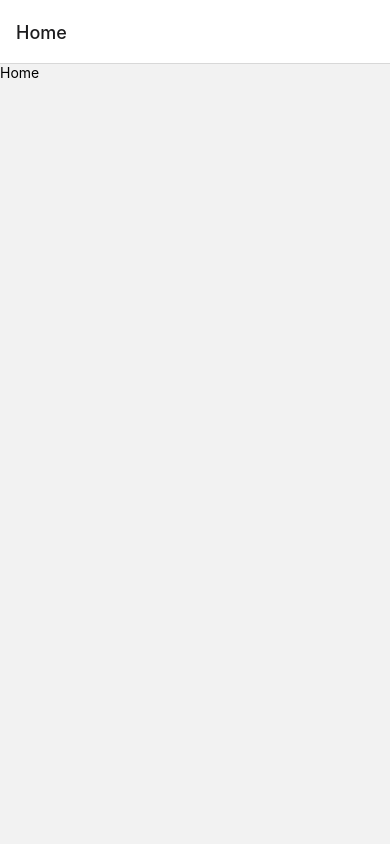
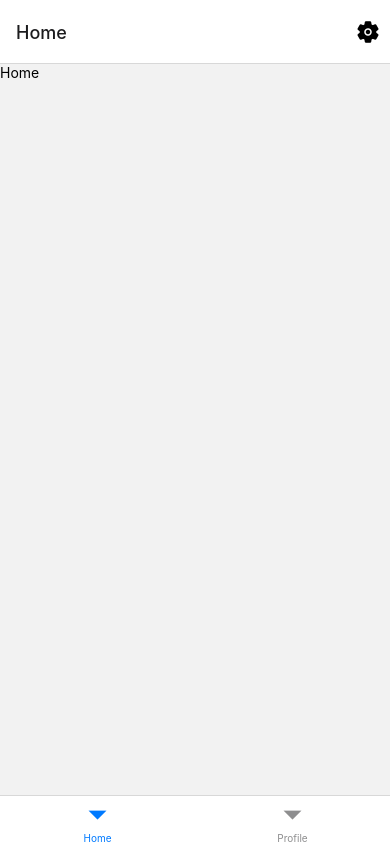
Before and after one commit to ansh/a3-expo, a React Native app: screen /Home in a window 390 px wide. Built offline with nearby package versions, Linux system fonts and the light colour scheme.

Commit message:
add types and tabs navigation

```diff
--- a/package.json
+++ b/package.json
@@ -9,6 +9,7 @@
     "web": "expo start --web"
   },
   "dependencies": {
+    "@react-navigation/bottom-tabs": "^6.5.8",
     "@react-navigation/native": "^6.1.7",
     "@react-navigation/native-stack": "^6.9.13",
     "expo": "^49.0.7",
--- a/src/navigation/navigation.tsx
+++ b/src/navigation/navigation.tsx
@@ -1,17 +1,44 @@
 import { NavigationContainer } from "@react-navigation/native";
 import { createNativeStackNavigator } from "@react-navigation/native-stack";
-import Home from "../screens/home/Home";
+import { createBottomTabNavigator } from "@react-navigation/bottom-tabs";
+import { RootStackParamList, TabStackParamList } from "./types";
+import Home, { HomeHeaderRight } from "../screens/home/Home";
+import Profile from "../screens/profile/Profile";
+import Settings from "../screens/settings/Settings";
 
-const Stack = createNativeStackNavigator<RootStackParamList>();
+const RootStack = createNativeStackNavigator<RootStackParamList>();
+const TabsStack = createBottomTabNavigator<TabStackParamList>();
 
 const Navigation = () => {
   return (
     <NavigationContainer>
-      <Stack.Navigator>
-        <Stack.Screen name="Home" component={Home} />
-      </Stack.Navigator>
+      <RootNavigation />
     </NavigationContainer>
   );
 };
 
+const RootNavigation = () => {
+  return (
+    <RootStack.Navigator screenOptions={{ headerShown: false }}>
+      <RootStack.Screen name="Tabs" component={TabNavgiation} />
+      <RootStack.Screen name="Settings" component={Settings} />
+    </RootStack.Navigator>
+  );
+};
+
+const TabNavgiation = () => {
+  return (
+    <TabsStack.Navigator>
+      <TabsStack.Screen
+        name="Home"
+        component={Home}
+        options={{
+          headerRight: HomeHeaderRight,
+        }}
+      />
+      <TabsStack.Screen name="Profile" component={Profile} />
+    </TabsStack.Navigator>
+  );
+};
+
 export default Navigation;
--- a/src/screens/home/Home.tsx
+++ b/src/screens/home/Home.tsx
@@ -1,8 +1,9 @@
 import { StyleSheet, Text, View } from "react-native";
-import React from "react";
 import { NativeStackScreenProps } from "@react-navigation/native-stack";
+import { TabStackParamList } from "../../navigation/types";
+import Ionicons from "@expo/vector-icons/Ionicons";
 
-type Props = NativeStackScreenProps<RootStackParamList, "Home">;
+type Props = NativeStackScreenProps<TabStackParamList, "Home">;
 const Home = ({}: Props) => {
   return (
     <View>
@@ -10,7 +11,23 @@ const Home = ({}: Props) => {
     </View>
   );
 };
-
 export default Home;
 
-const styles = StyleSheet.create({});
+export const HomeHeaderRight = (props: {
+  tintColor?: string;
+  pressColor?: string;
+  pressOpacity?: number;
+  labelVisible?: boolean;
+}) => {
+  return (
+    <View>
+      <Ionicons name="settings" size={24} color="black" style={styles.headerRightIcon} />
+    </View>
+  );
+};
+
+const styles = StyleSheet.create({
+  headerRightIcon: {
+    marginRight: 10,
+  },
+});
--- /dev/null
+++ b/src/screens/profile/Profile.tsx
@@ -0,0 +1,15 @@
+import { StyleSheet, Text, View } from "react-native";
+import { NativeStackScreenProps } from "@react-navigation/native-stack";
+
+type Props = NativeStackScreenProps<RootStackParamList, "Profile">;
+const Profile = ({}: Props) => {
+  return (
+    <View>
+      <Text>Profile</Text>
+    </View>
+  );
+};
+
+export default Profile;
+
+const styles = StyleSheet.create({});
--- a/src/screens/root.tsx
+++ b/src/screens/root.tsx
@@ -1,11 +1,12 @@
 import { StatusBar } from "expo-status-bar";
 import { StyleSheet, Text, View } from "react-native";
 import { SafeAreaProvider } from "react-native-safe-area-context";
-import Navigation from "../navigation/navigation";
+import Navigation from "../navigation/Navigation";
 
 export default function Root() {
   return (
     <SafeAreaProvider>
+      <StatusBar />
       <Navigation />
     </SafeAreaProvider>
   );
--- /dev/null
+++ b/src/screens/settings/Settings.tsx
@@ -0,0 +1,15 @@
+import { StyleSheet, Text, View } from "react-native";
+import { NativeStackScreenProps } from "@react-navigation/native-stack";
+
+type Props = NativeStackScreenProps<RootStackParamList, "Settings">;
+const Settings = ({}: Props) => {
+  return (
+    <View>
+      <Text>Settings</Text>
+    </View>
+  );
+};
+
+export default Settings;
+
+const styles = StyleSheet.create({});
```
Also changed, not shown: src/navigation/types.ts (+8 -1 lines), 2 other files (tests, documents, lock files or other folders).
